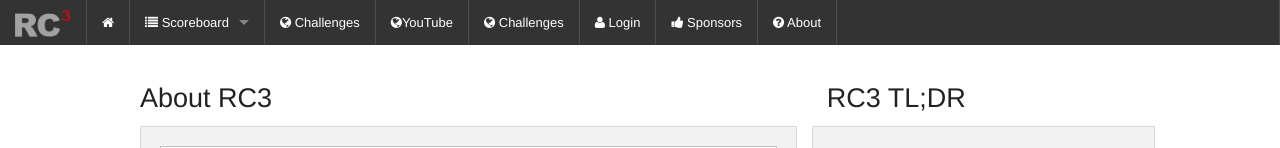
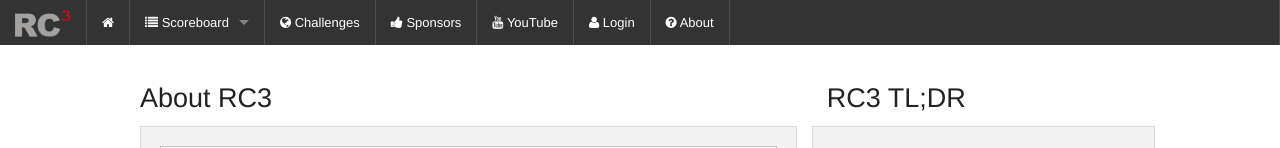
Before and after one commit to RITC3/rc3site, a Flask app: template app/templates/about.html in a window 1280 px wide. Shown: the top 148 px of the page. Run offline with Flask 2, Linux system fonts and the light colour scheme; the template is opened without the code that fills it, so the values that code supplies are empty; parts of the project's set-up code (start-up, migrations or seed data) failed here and were passed over.

Commit message:
rearranged menubar

```diff
--- a/app/templates/base.html
+++ b/app/templates/base.html
@@ -55,11 +55,6 @@ ga('create', 'UA-54644206-2', 'auto');
                     </li>
                     <li class="divider"></li>
                     <li><a href="{{ url_for('main.challenges') }}"><i class="fa fa-globe"></i> Challenges</a></li>
-                    <li class="divider"></li>
-                    <li><a href="https://www.youtube.com/channel/UC4kiSSIWzb4vjFn_xMYuqQg"><i class="fa fa-globe"></i>YouTube</a></li>
-                    <li class="divider"></li>
-                    <li><a href="{{ url_for('main.challenges') }}"><i class="fa fa-globe"></i> Challenges</a></li>
-		    <li class="divider"></li>
                     {% if g.user.is_authenticated %}
                     <!--<li><a href=" url_for('main.news') "><i class="fa fa-newspaper-o"></i> News</a></li>-->
                         <li class="divider"></li>
@@ -72,7 +67,15 @@ ga('create', 'UA-54644206-2', 'auto');
 
                         {% endif %}
                         <li><a href="{{ url_for('main.resources') }}"><i class="fa fi-page-multiple"></i> Resources</a></li>
-                        <li class="divider"></li>
+                    {% endif %}
+
+                    <li class="divider"></li>
+                    <li><a href="{{ url_for('.sponsors') }}"><i class="fa fa-thumbs-up"></i> Sponsors</a></li>
+                    <li class="divider"></li>
+                    <li><a href="https://www.youtube.com/channel/UC4kiSSIWzb4vjFn_xMYuqQg"><i class="fa fa-youtube"></i> YouTube</a></li>
+
+                    <li class="divider"></li>
+                    {% if g.user.is_authenticated %}
                         <li><a href="{{ url_for('main.logout') }}"><i class="fa fa-sign-out"></i> Logout</a></li>
 
                     {% else %}
@@ -80,9 +83,6 @@ ga('create', 'UA-54644206-2', 'auto');
                         <li><a href="{{ url_for('login') }}"><i class="fa fa-user"></i> Login</a></li>
 
                     {% endif %}
-
-                    <li class="divider"></li>
-                    <li><a href="{{ url_for('.sponsors') }}"><i class="fa fa-thumbs-up"></i> Sponsors</a></li>
                     <li class="divider"></li>
                     <li><a href="{{ url_for('main.about') }}"><i class="fa fa-question-circle"></i> About</a></li>
                     <li class="divider"></li>
```
